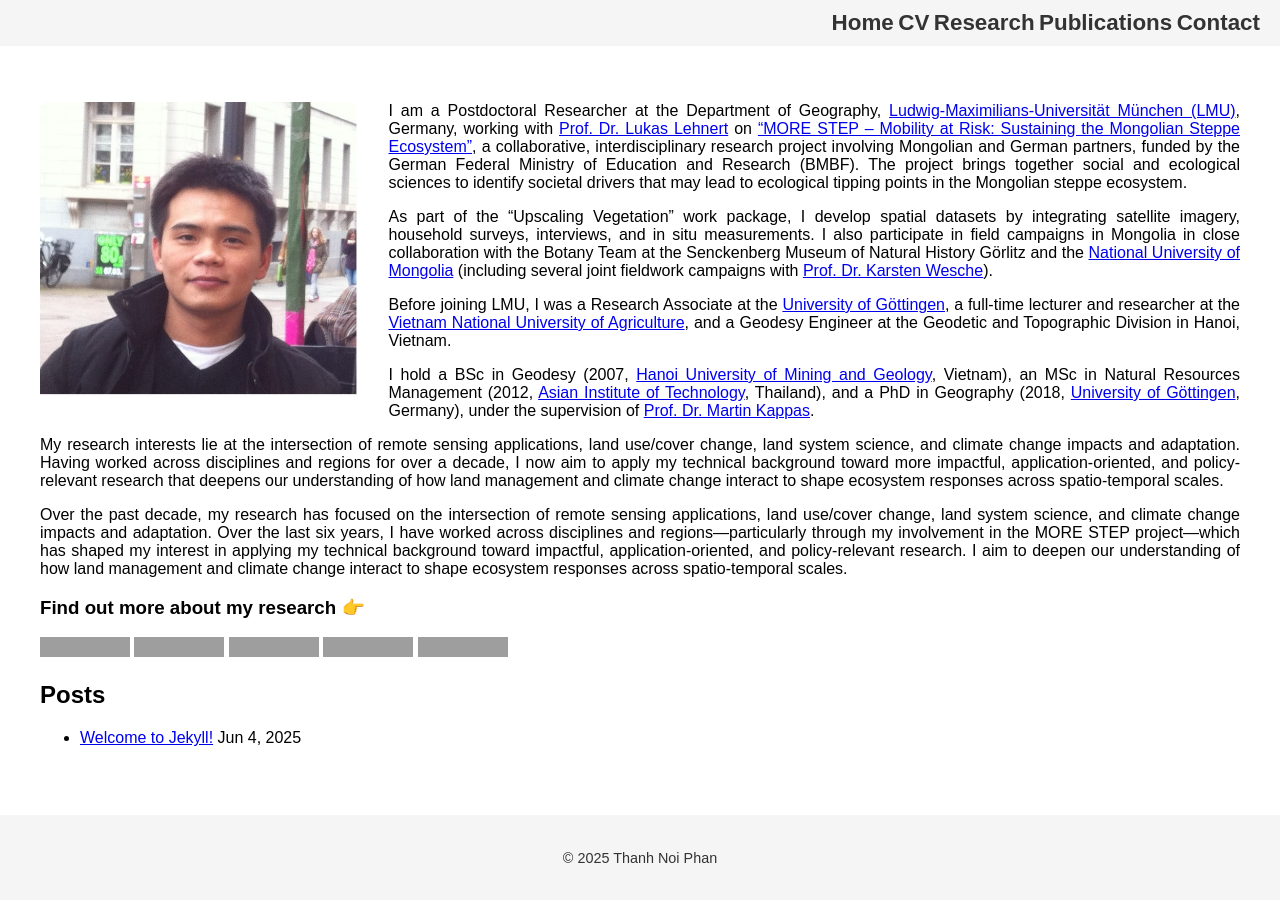
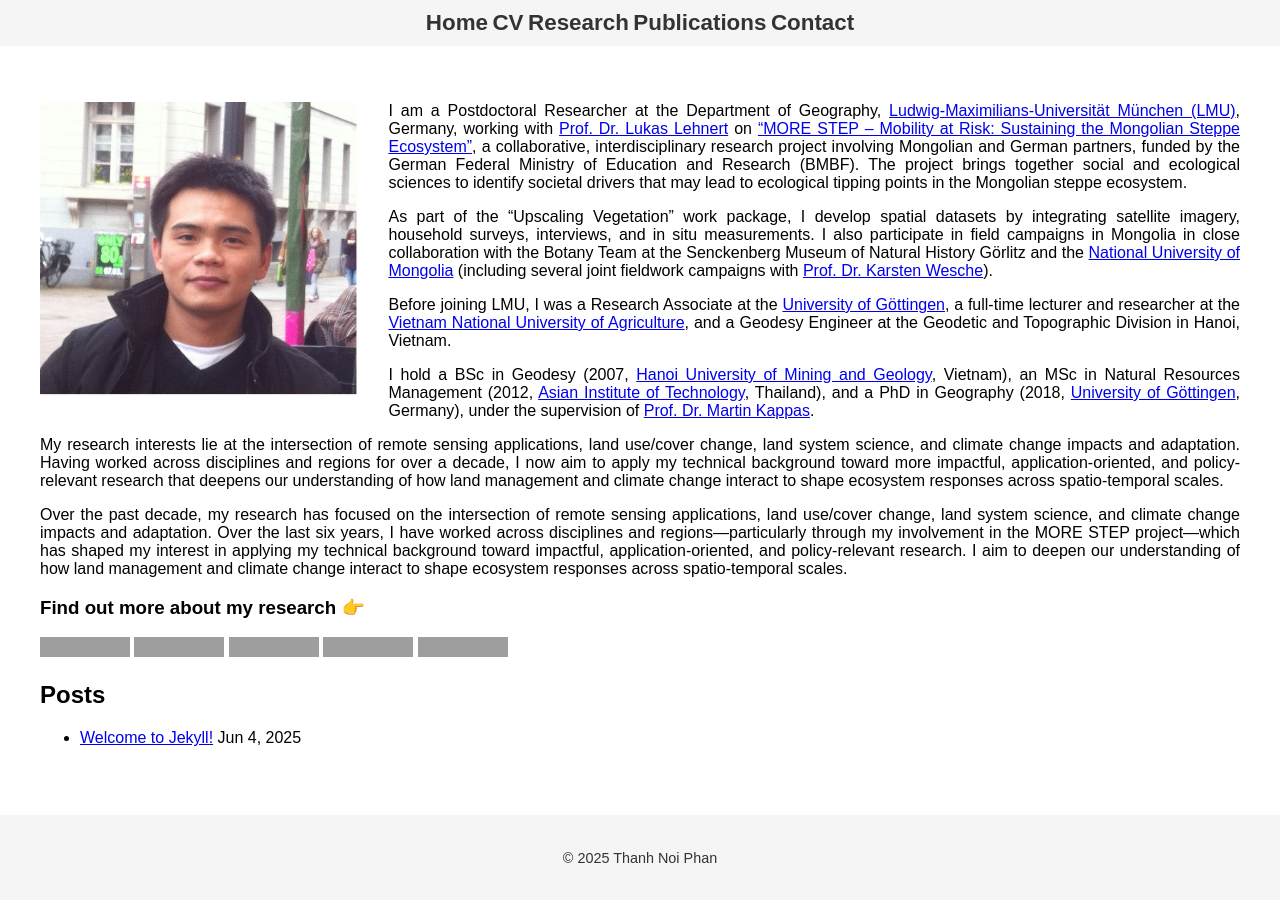
Before and after one commit to thanhnoiphan/thanhnoiphan.github.io, a Jekyll site: the page built from index.markdown, in a window 1280 px wide. Built offline with Jekyll 4.4.1, drawn with Linux system fonts in a browser that asks for light colours; nearby versions of some CDN libraries; a script that is not in the unit is left out; grey boxes are pictures that could not be loaded.

Commit message:
Update main.css

```diff
--- a/assets/main.css
+++ b/assets/main.css
@@ -15,10 +15,11 @@ html, body {
 
 /* HEADER / MENU */
 .site-header {
-  background-color: #f5f5f5; /* xám rất nhạt thay cho xanh lá */
+  background-color: #f5f5f5;
   padding: 10px 20px;
   display: flex;
-  justify-content: flex-end; /* căn menu về bên phải */
+  /*justify-content: flex-end; /* căn menu về bên phải */
+  justify-content: center; /* 🔄 căn giữa menu */
   align-items: center;
 }
 
```
